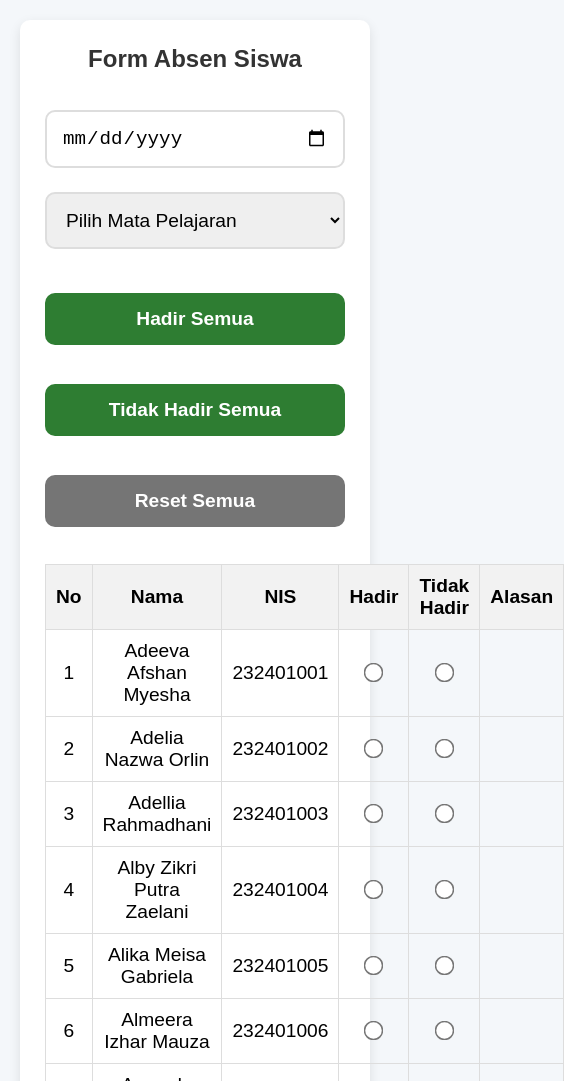
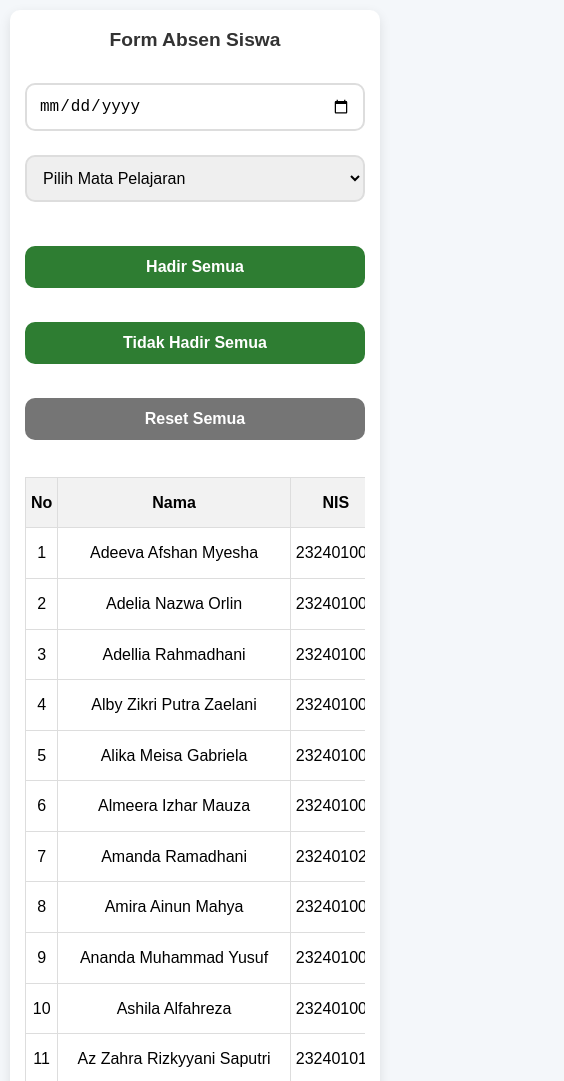
Before and after one commit to FizPoject24/Absensi2, a plain HTML site: page ubah_absen.html in a window 390 px wide. Shown: the top 1081 px of the page, 564 px wide, since content can reach past the window. Drawn offline with Linux system fonts and the light colour scheme.

Commit message:
Update ubah_absen.html

```diff
--- a/ubah_absen.html
+++ b/ubah_absen.html
@@ -28,6 +28,7 @@
       min-height: 100vh;
       padding: 20px;
       font-size: 18px;
+      line-height: 1.6;
     }
 
     .form-container {
@@ -35,8 +36,9 @@
       padding: 25px;
       border-radius: var(--border-radius);
       box-shadow: 0 4px 12px rgba(0,0,0,0.1);
+      width: 100%;
       max-width: 1000px;
-      margin: auto;
+      margin: 0 auto;
     }
 
     h2 {
@@ -46,13 +48,22 @@
       color: #333;
     }
 
-    input[type="date"], select, button {
+    input[type="date"],
+    select,
+    button {
       padding: 15px;
       margin: 12px 0;
       width: 100%;
+      box-sizing: border-box;
       border-radius: var(--border-radius);
       border: 2px solid #ddd;
       font-size: var(--font-large);
+    }
+
+    input[type="date"]:focus,
+    select:focus {
+      border-color: var(--primary-color);
+      outline: none;
     }
 
     table {
@@ -63,25 +74,14 @@
     }
 
     th, td {
-      padding: 10px;
+      padding: 15px 10px;
       text-align: center;
       border: 1px solid #ddd;
     }
 
     th {
-      background: #f2f2f2;
-    }
-
-    .btn-group {
-      display: flex;
-      flex-wrap: wrap;
-      gap: 15px;
-      margin: 20px 0;
-    }
-
-    .btn-group button {
-      flex: 1;
-      min-width: 150px;
+      background-color: #f2f2f2;
+      font-weight: bold;
     }
 
     button {
@@ -90,11 +90,32 @@
       border: none;
       cursor: pointer;
       font-weight: bold;
+      transition: background 0.3s;
       font-size: var(--font-large);
     }
 
     button:hover {
       background-color: var(--secondary-color);
+    }
+
+    .btn-group {
+      display: flex;
+      gap: 15px;
+      margin: 20px 0;
+      flex-wrap: wrap;
+    }
+
+    .btn-group button {
+      flex: 1;
+      min-width: 150px;
+    }
+
+    .btn-danger {
+      background-color: var(--danger-color);
+    }
+
+    .btn-danger:hover {
+      background-color: #B71C1C;
     }
 
     .btn-secondary {
@@ -105,23 +126,63 @@
       background-color: #616161;
     }
 
-    .btn-danger {
-      background-color: var(--danger-color);
-    }
-
-    .btn-danger:hover {
-      background-color: #b71c1c;
-    }
-
     input[type="radio"] {
-      transform: scale(1.5);
+      transform: scale(1.8);
       margin: 0 10px;
       accent-color: var(--primary-color);
     }
 
+    /* Responsive Styles */
     @media (max-width: 768px) {
+      body {
+        padding: 10px;
+        font-size: 16px;
+      }
+
+      .form-container {
+        padding: 15px;
+      }
+
+      h2 {
+        font-size: var(--font-large);
+        margin-bottom: 15px;
+      }
+
+      table {
+        font-size: 16px;
+      }
+
+      th, td {
+        padding: 12px 5px;
+      }
+
+      input[type="radio"] {
+        transform: scale(1.5);
+        margin: 0 5px;
+      }
+
       .btn-group {
         flex-direction: column;
+        gap: 10px;
+      }
+
+      .btn-group button {
+        width: 100%;
+      }
+    }
+
+    @media (max-width: 480px) {
+      table {
+        display: block;
+        overflow-x: auto;
+        white-space: nowrap;
+      }
+
+      input[type="date"],
+      select,
+      button {
+        padding: 12px;
+        font-size: 16px;
       }
     }
   </style>
```
